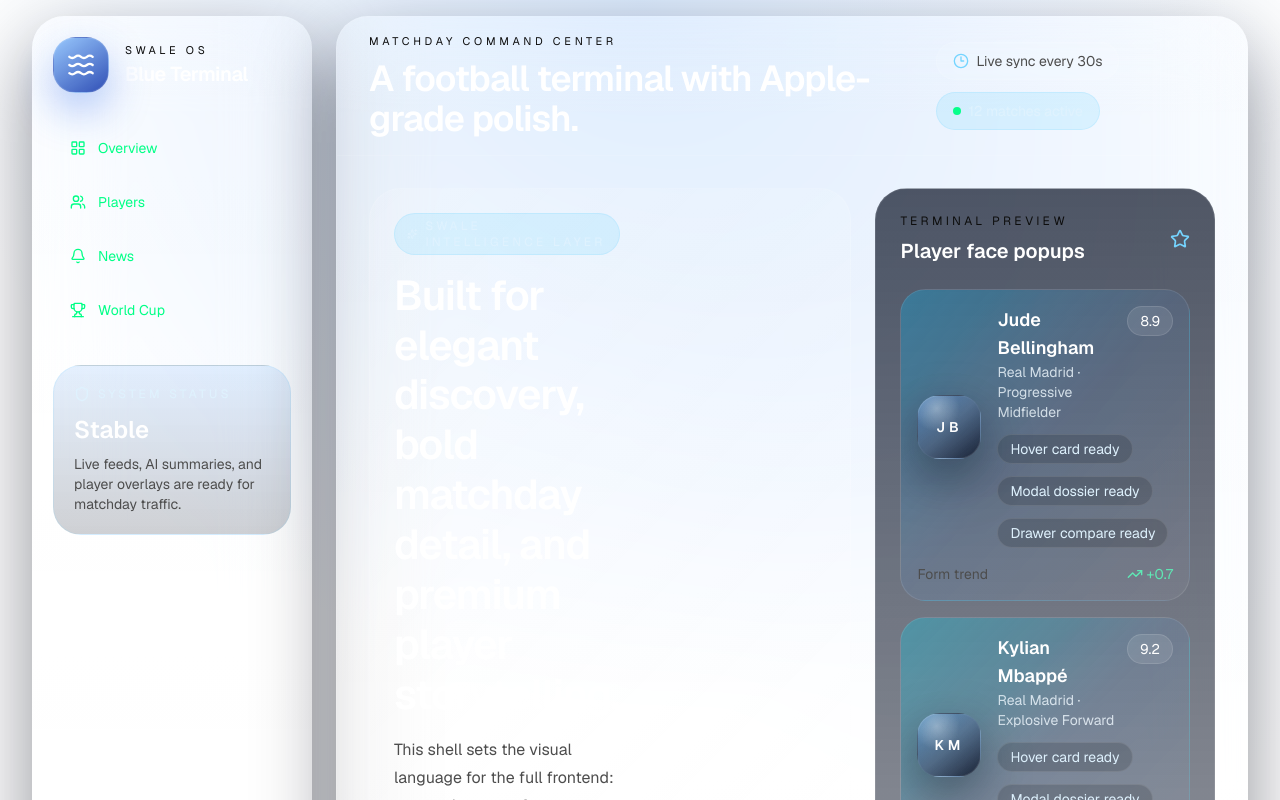
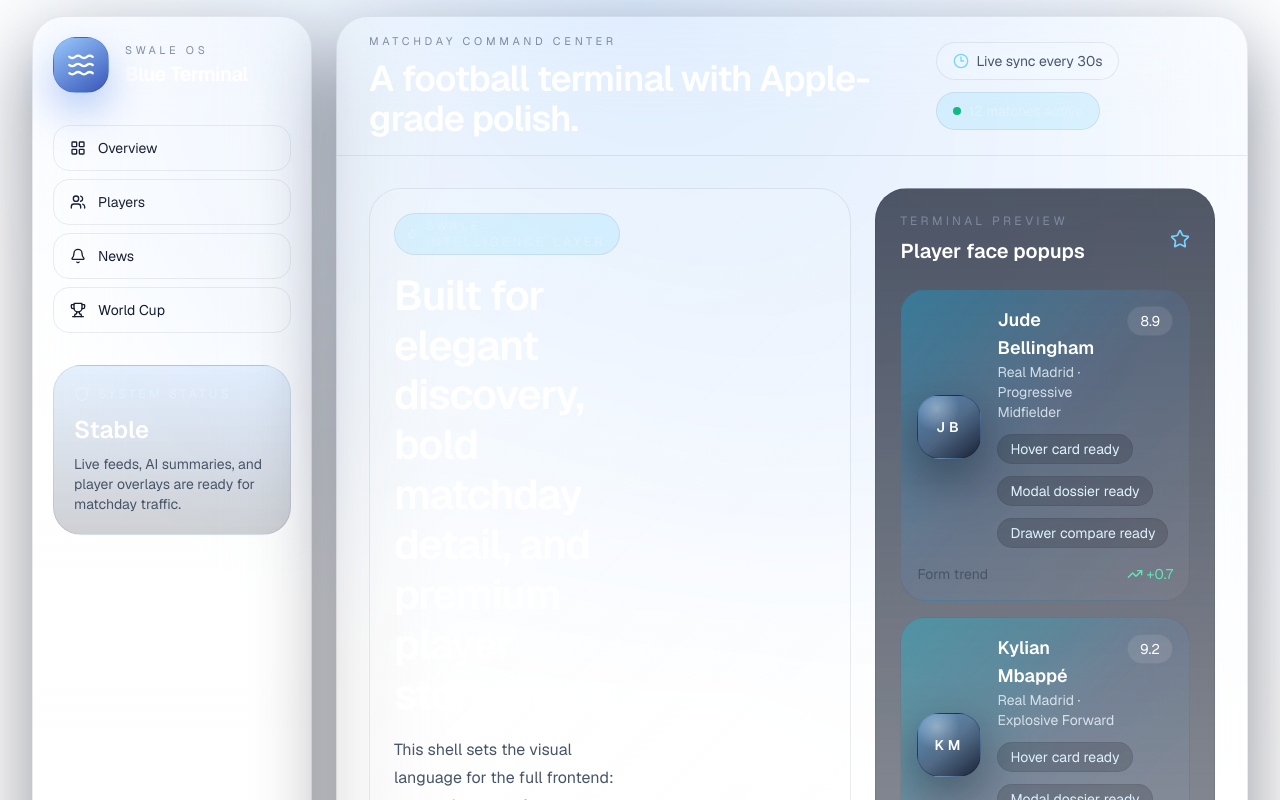
Before and after one commit to orimcoding/swale, a Next.js app: page /dashboard in a window 1280 px wide. Shown: the top 800 px of the page. Built offline with nearby package versions, Linux system fonts and the light colour scheme.

Commit message:
updated global styling

```diff
--- a/src/app/globals.css
+++ b/src/app/globals.css
@@ -1,119 +1,146 @@
 @import "tailwindcss";
 
 :root {
-  /* Primary Colors */
-  --primary: #00ff87;
-  --primary-dark: #00d966;
-  --primary-light: #33ff99;
-
-  /* Background Shades */
-  --background: #0d0d0d;
-  --background-secondary: #1a1a1a;
-  --background-tertiary: #262626;
-
-  /* Foreground / Text */
-  --foreground: #f5f5f5;
-  --foreground-secondary: #b0b0b0;
-  --foreground-tertiary: #808080;
-
-  /* Accent Colors */
-  --accent: #00ff87;
-  --accent-red: #ff4444;
-  --accent-yellow: #ffd700;
-  --accent-green: #00ff87;
-
-  /* Borders & Dividers */
-  --border: #333333;
-  --border-light: #404040;
-
-  /* Semantic Colors */
-  --success: #00ff87;
-  --warning: #ffd700;
-  --error: #ff4444;
-  --info: #3d00ff;
-
-  /* Fonts */
+  --background: #ffffff;
+  --background-secondary: #f8fbff;
+  --background-tertiary: #eef6ff;
+  --background-elevated: rgba(255, 255, 255, 0.82);
+  --foreground: #0f172a;
+  --foreground-secondary: #475569;
+  --foreground-muted: #7c8aa0;
+  --border: rgba(15, 23, 42, 0.08);
+  --border-strong: rgba(37, 99, 235, 0.18);
+  --primary: #2563eb;
+  --primary-strong: #0f172a;
+  --primary-soft: #dbeafe;
+  --accent: #38bdf8;
+  --accent-secondary: #1d4ed8;
+  --success: #10b981;
+  --warning: #f59e0b;
+  --error: #f43f5e;
+  --info: #60a5fa;
+  --shadow-color: rgba(15, 23, 42, 0.1);
   --font-sans: var(--font-geist-sans);
   --font-mono: var(--font-geist-mono);
 }
 
-@media (prefers-color-scheme: light) {
-  :root {
-    --background: #ffffff;
-    --background-secondary: #f9f9f9;
-    --background-tertiary: #f0f0f0;
-    --foreground: #0d0d0d;
-    --foreground-secondary: #4d4d4d;
-    --foreground-tertiary: #7f7f7f;
-    --border: #e0e0e0;
-    --border-light: #d0d0d0;
-  }
-}
-
-/* Dark mode is default */
 html {
-  color-scheme: dark;
+  color-scheme: light;
+  scroll-behavior: smooth;
 }
 
 body {
-  background-color: var(--background);
+  min-height: 100%;
+  background:
+    radial-gradient(circle at top, rgba(96, 165, 250, 0.12), transparent 28%),
+    radial-gradient(circle at 80% 10%, rgba(191, 219, 254, 0.45), transparent 22%),
+    linear-gradient(180deg, #ffffff 0%, #f8fbff 48%, #ffffff 100%);
   color: var(--foreground);
   font-family: var(--font-sans);
   line-height: 1.6;
   -webkit-font-smoothing: antialiased;
   -moz-osx-font-smoothing: grayscale;
+  text-rendering: optimizeLegibility;
 }
 
-/* Scrollbar Styling */
-::-webkit-scrollbar {
-  width: 8px;
-  height: 8px;
+body::before {
+  content: "";
+  position: fixed;
+  inset: 0;
+  pointer-events: none;
+  opacity: 0.22;
+  background-image:
+    linear-gradient(rgba(15, 23, 42, 0.03) 1px, transparent 1px),
+    linear-gradient(90deg, rgba(15, 23, 42, 0.03) 1px, transparent 1px);
+  background-size: 72px 72px;
+  mask-image: linear-gradient(180deg, black, transparent 92%);
 }
 
-::-webkit-scrollbar-track {
-  background: var(--background-secondary);
+body::after {
+  content: "";
+  position: fixed;
+  inset: 0;
+  pointer-events: none;
+  opacity: 0.1;
+  background:
+    radial-gradient(circle at 20% 20%, rgba(255, 255, 255, 0.9) 0, transparent 24%),
+    radial-gradient(circle at 80% 0%, rgba(125, 211, 252, 0.18) 0, transparent 18%);
+  mix-blend-mode: screen;
 }
 
-::-webkit-scrollbar-thumb {
-  background: var(--border-light);
-  border-radius: 4px;
+* {
+  border-color: var(--border);
 }
 
-::-webkit-scrollbar-thumb:hover {
-  background: var(--foreground-secondary);
+::selection {
+  background-color: rgba(37, 99, 235, 0.16);
+  color: #0f172a;
 }
 
-/* Selection */
-::selection {
-  background-color: var(--primary);
-  color: var(--background);
-}
-
-/* Focus visible for accessibility */
 :focus-visible {
   outline: 2px solid var(--primary);
   outline-offset: 2px;
 }
 
-/* Smooth scrolling */
-html {
-  scroll-behavior: smooth;
+a {
+  color: inherit;
+  text-decoration: none;
+  transition: opacity 180ms ease, color 180ms ease, background-color 180ms ease,
+    border-color 180ms ease, transform 180ms ease;
 }
 
-/* Link defaults */
-a {
-  color: var(--primary);
-  text-decoration: none;
-  transition: color 200ms ease;
+button,
+input,
+textarea,
+select {
+  font: inherit;
 }
 
-a:hover {
-  color: var(--primary-light);
+::-webkit-scrollbar {
+  width: 10px;
+  height: 10px;
 }
 
-/* Utility classes for common patterns */
+::-webkit-scrollbar-track {
+  background: rgba(226, 232, 240, 0.7);
+}
+
+::-webkit-scrollbar-thumb {
+  background: rgba(100, 116, 139, 0.28);
+  border-radius: 999px;
+  border: 2px solid rgba(248, 250, 252, 0.9);
+}
+
+::-webkit-scrollbar-thumb:hover {
+  background: rgba(37, 99, 235, 0.35);
+}
+
 .live-pulse {
   animation: pulse 2s cubic-bezier(0.4, 0, 0.6, 1) infinite;
+}
+
+.live-dot {
+  display: inline-block;
+  width: 8px;
+  height: 8px;
+  border-radius: 999px;
+  background: var(--success);
+  box-shadow: 0 0 0 0 rgba(16, 185, 129, 0.55);
+  animation: pingDot 2s infinite;
+}
+
+.glass-panel {
+  background: linear-gradient(180deg, rgba(255, 255, 255, 0.88), rgba(255, 255, 255, 0.72));
+  border: 1px solid var(--border);
+  box-shadow: 0 30px 80px var(--shadow-color);
+  backdrop-filter: blur(24px);
+}
+
+.text-gradient {
+  background: linear-gradient(135deg, #0f172a 0%, #2563eb 55%, #38bdf8 100%);
+  -webkit-background-clip: text;
+  background-clip: text;
+  color: transparent;
 }
 
 @keyframes pulse {
@@ -122,15 +149,31 @@ a:hover {
     opacity: 1;
   }
   50% {
-    opacity: 0.5;
+    opacity: 0.55;
   }
 }
 
-.live-dot {
-  display: inline-block;
-  width: 8px;
-  height: 8px;
-  background-color: var(--accent-green);
-  border-radius: 50%;
-  animation: pulse 2s cubic-bezier(0.4, 0, 0.6, 1) infinite;
+@keyframes pingDot {
+  0% {
+    transform: scale(1);
+    box-shadow: 0 0 0 0 rgba(16, 185, 129, 0.55);
+  }
+  70% {
+    transform: scale(1.05);
+    box-shadow: 0 0 0 10px rgba(16, 185, 129, 0);
+  }
+  100% {
+    transform: scale(1);
+    box-shadow: 0 0 0 0 rgba(16, 185, 129, 0);
+  }
 }
+
+@keyframes float {
+  0%,
+  100% {
+    transform: translateY(0px);
+  }
+  50% {
+    transform: translateY(-14px);
+  }
+}
```
